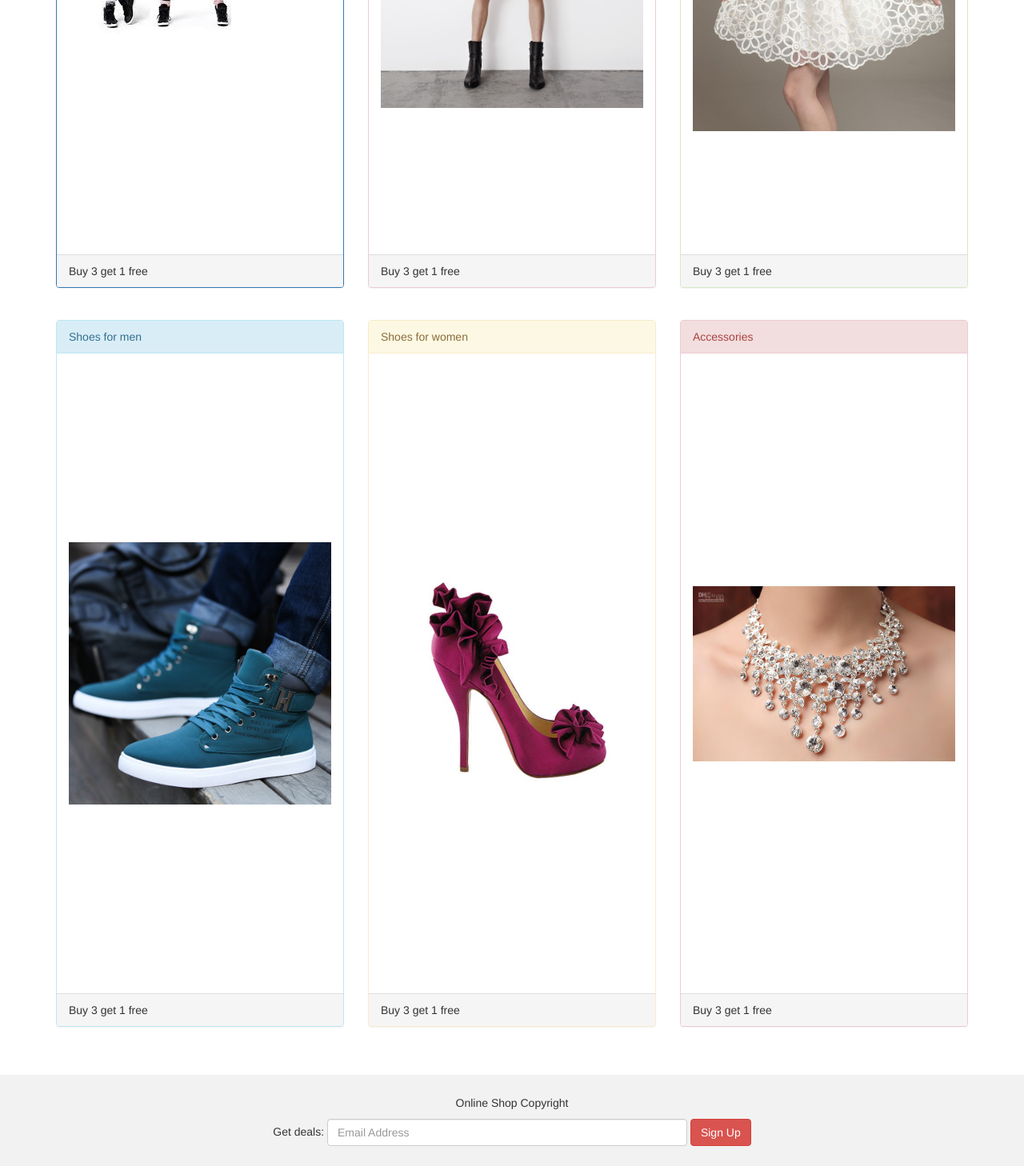
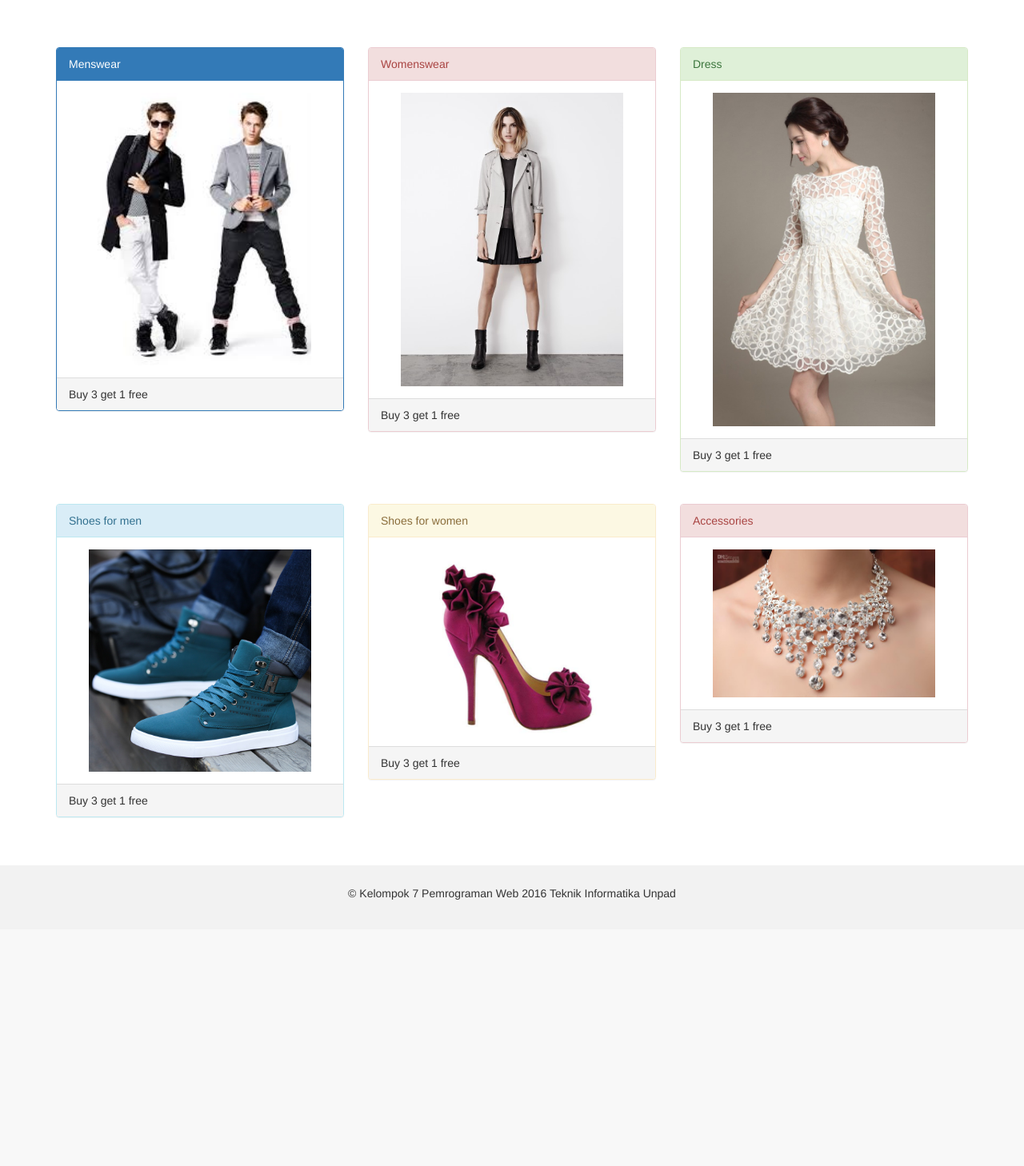
Before and after one commit to fatanisti/Final-Task-PW, a CodeIgniter app: page /PakJuLiStore/ in a window 1280 px wide. Shown: the part 866-2324 px from the top of the page at 80% size. After the commit the page ends 1991 px from the top, so only its background shows below. Run offline with CodeIgniter, Linux system fonts and the light colour scheme; some libraries are stand-ins or nearby versions.

Commit message:
tambah view buat login, signup, user(belom kelar), index, header, detail, css

```diff
--- a/application/controllers/Form.php
+++ b/application/controllers/Form.php
@@ -18,7 +18,10 @@ class Form extends CI_Controller {
 
         if($this->form_validation->run() == FALSE) {
             //not validated - reload the view and display errors
-                        $this->load->view('signup'); } else { $this->load->database();
+            $this->load->view('header');
+            $this->load->view('signup');
+            $this->load->view('footer');
+        } else { $this->load->database();
             //load users_mode defined in modes/uses_model.php
             $this->load->model('new_user_model');
             //create user
--- /dev/null
+++ b/application/views/contact.php
@@ -0,0 +1,5 @@
+<div class="container">
+	<div class="col-md-6">
+		Kontak Kami di :
+	</div>
+</div>
--- a/application/views/footer.php
+++ b/application/views/footer.php
@@ -1,9 +1,5 @@
-<footer class="container-fluid text-center">
-  <p>Online Shop Copyright</p>
-  <form class="form-inline">Get deals:
-    <input type="email" class="form-control" size="50" placeholder="Email Address">
-    <button type="button" class="btn btn-danger">Sign Up</button>
-  </form>
+<footer class="container-fluid text-center footer navbar-static-bottom">
+  <p>&copy Kelompok 7 Pemrograman Web 2016 Teknik Informatika Unpad</p>
 </footer>
 
 </body>
--- a/application/views/header.php
+++ b/application/views/header.php
@@ -7,39 +7,10 @@ defined('BASEPATH') OR exit('No direct script access allowed');
   <meta charset="utf-8">
   <meta name="viewport" content="width=device-width, initial-scale=1">
   <link rel="stylesheet" href="<?php echo base_url(); ?>assets/css/bootstrap.min.css">
+  <link rel="stylesheet" href="<?php echo base_url(); ?>assets/css/user.css">
   <script src="https://ajax.googleapis.com/ajax/libs/jquery/3.1.1/jquery.min.js"></script>
   <script src="<?php echo base_url(); ?>assets/js/bootstrap.min.js"></script>
-  <style>
-    /* Remove the navbar's default rounded borders and increase the bottom margin */
-    .navbar {
-      margin-bottom: 50px;
-      border-radius: 0;
-    }
-
-    /* Remove the jumbotron's default bottom margin */
-     .jumbotron {
-      margin-bottom: 0;
-    }
-
-    /* Add a gray background color and some padding to the footer */
-    footer {
-      background-color: #f2f2f2;
-      padding: 25px;
-    }
-
-    .panel-body {
-      min-height: 500px;
-      max-height: 500px;
-    }
-    .vertical-center {
-      min-height: 100%;  /* Fallback for browsers do NOT support vh unit */
-      min-height: 100vh; /* These two lines are counted as one :-)       */
-
-      display: flex;
-      align-items: center;
-    }
-  </style>
-</head>
+  </head>
 <body>
 
 <div class="jumbotron">
--- a/application/views/layout.php
+++ b/application/views/layout.php
@@ -1,6 +1,68 @@
+<!-- Carousel -->
+<div class="container">
+  <br>
+  <div id="myCarousel" class="carousel slide" data-ride="carousel">
+    <!-- Indicators -->
+    <ol class="carousel-indicators">
+      <li data-target="#myCarousel" data-slide-to="0" class="active"></li>
+      <li data-target="#myCarousel" data-slide-to="1"></li>
+      <li data-target="#myCarousel" data-slide-to="2"></li>
+      <li data-target="#myCarousel" data-slide-to="3"></li>
+    </ol>
+
+    <!-- Wrapper for slides -->
+    <div class="carousel-inner" role="listbox">
+
+      <div class="item active">
+        <a href="dress.html"><img src="http://gowigasa.com/assets/images/upload/New_Arrivals_December_2014_GOWIGASA_Babe_Sweater_Pink_Kitty_HW_Skirt_Baby_Powder_Blue_01.png" alt="Chania" width="460" height="345"></a>
+        <div class="carousel-caption">
+          <h3>Dress for Party and Casual</h3>
+          <p>get the special price and be fashionable and get 1 free if you purchase 3 dresses.</p>
+        </div>
+      </div>
+
+      <div class="item">
+        <a href="womenswear.html"><img src="http://gowigasa.com/assets/images/upload/GOWIGASA_Reseller_Wholesale_program_catalog_prices_generous_discounts_harga_grosir.png" alt="Chania" width="460" height="345"></a>
+        <div class="carousel-caption">
+          <h3>Womenswear</h3>
+          <p>soft texture and lovely design and get 1 free if you purchase 3 womenswear.</p>
+        </div>
+      </div>
+
+      <div class="item">
+        <a href="shoesforwomen.html"><img src="http://gowigasa.com/assets/images/upload/2014_06_shop_shoes_web1.png" alt="Flower" width="460" height="345"></a>
+        <div class="carousel-caption">
+          <h3>Shoes for Women</h3>
+          <p>Heels are available here and get 1 free if you purchase 3 pairs of shoes.</p>
+        </div>
+      </div>
+
+      <div class="item">
+        <a href="menswear.html"><img src="https://static-id.zacdn.com/cms/cny/orignal_CNY16_LP_Desktop_Carousel_Men_04.jpg" width="460" height="345"></a>
+        <div class="carousel-caption">
+          <h3>Menswear</h3>
+          <p>casual, formal and outer are available here and get 1 free if you purchase 3 menswear.</p>
+        </div>
+      </div>
+    </div>
+
+    <!-- Left and right controls -->
+    <a class="left carousel-control" href="#myCarousel" role="button" data-slide="prev">
+      <span class="glyphicon glyphicon-chevron-left" aria-hidden="true"></span>
+      <span class="sr-only">Previous</span>
+    </a>
+    <a class="right carousel-control" href="#myCarousel" role="button" data-slide="next">
+      <span class="glyphicon glyphicon-chevron-right" aria-hidden="true"></span>
+      <span class="sr-only">Next</span>
+    </a>
+  </div>
+</div>
+<br><br><br>
+
+<!-- Main Body -->
 <div class="container">
   <div class="row">
-    <div class="col-sm-4">
+    <div class="col-md-4">
       <div class="panel panel-primary">
         <div class="panel-heading">Menswear</div></a>
         <div class="panel-body vertical-center">
@@ -11,7 +73,7 @@
         <div class="panel-footer">Buy 3 get 1 free</div>
       </div>
     </div>
-    <div class="col-sm-4">
+    <div class="col-md-4">
       <div class="panel panel-danger">
         <div class="panel-heading">Womenswear</div>
         <div class="panel-body vertical-center">
@@ -22,7 +84,7 @@
         <div class="panel-footer">Buy 3 get 1 free</div>
       </div>
     </div>
-    <div class="col-sm-4">
+    <div class="col-md-4">
       <div class="panel panel-success">
         <div class="panel-heading">Dress</div>
         <div class="panel-body vertical-center">
@@ -38,7 +100,7 @@
 
 <div class="container">
   <div class="row">
-    <div class="col-sm-4">
+    <div class="col-md-4">
       <div class="panel panel-info">
         <div class="panel-heading">Shoes for men</div>
         <div class="panel-body vertical-center">
@@ -49,7 +111,7 @@
         <div class="panel-footer">Buy 3 get 1 free</div>
       </div>
     </div>
-    <div class="col-sm-4">
+    <div class="col-md-4">
       <div class="panel panel-warning">
         <div class="panel-heading">Shoes for women</div>
         <div class="panel-body vertical-center">
@@ -60,7 +122,7 @@
         <div class="panel-footer">Buy 3 get 1 free</div>
       </div>
     </div>
-    <div class="col-sm-4">
+    <div class="col-md-4">
       <div class="panel panel-danger">
         <div class="panel-heading">Accessories</div>
         <div class="panel-body vertical-center">
--- /dev/null
+++ b/assets/css/user.css
@@ -0,0 +1,40 @@
+html, body {
+  height: 100%;
+}
+
+.navbar {
+  margin-bottom: 50px;
+  border-radius: 0;
+}
+
+.jumbotron {
+  margin-bottom: 0;
+  padding-top: 0;
+  padding-bottom: 0;
+}
+
+footer {
+  background-color: #f2f2f2;
+  padding: 25px;
+  width: 100%;
+}
+
+.center_div {
+  margin: 0 auto;
+  margin-bottom: 100px;
+  width: 25%;
+}
+
+.carousel-inner > .item > img,
+.carousel-inner > .item > a > img {
+  width: 70%;
+  margin: auto;
+}
+
+.panel-body {
+  margin: 0 25px 0 25px;
+}
+
+#user_panel {
+  float: left;
+}
```
Also changed, not shown: application/views/detail.php (renamed from application/views/menswear.php, +3 -5 lines), application/views/login.php (added, +37 -0 lines), application/views/signup.php (added, +57 -0 lines), application/views/user.php (added, +30 -0 lines). Lines whose indentation alone changed are shown as unchanged.
